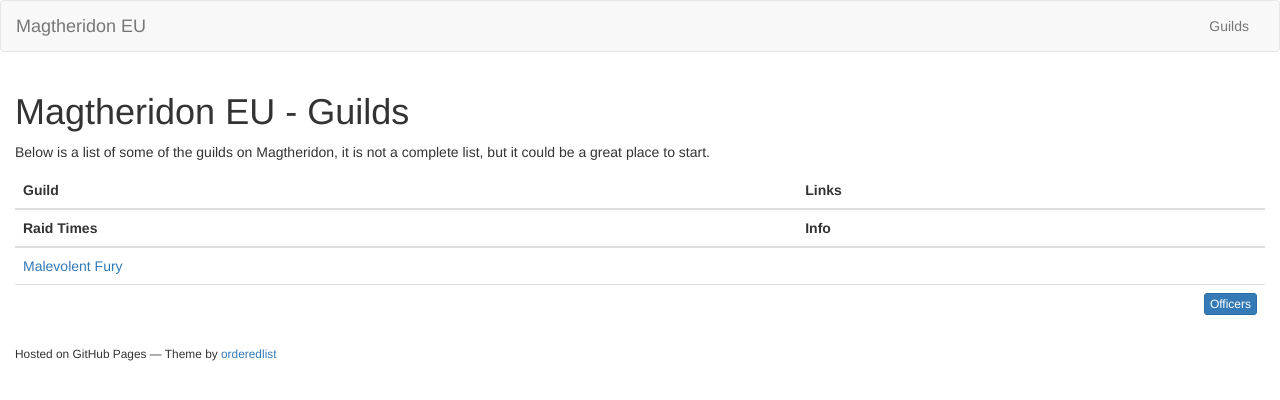
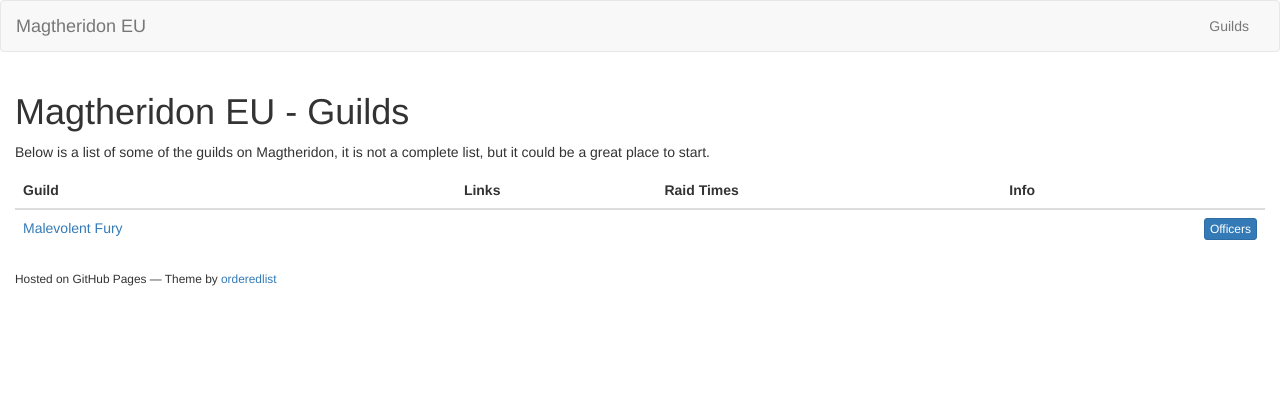
Before and after one commit to MagtheridonEU/magtheridoneu.github.io, a Jekyll site: the page built from guilds.md, in a window 1280 px wide. Shown: the top 400 px of the page. Built offline with Jekyll 4.4.1, drawn with Linux system fonts in a browser that asks for light colours; nearby versions of some CDN libraries; our own code applies the rules of GitHub Pages for plain Markdown files; a script that is not in the unit is left out.

Commit message:
Update guilds.md

```diff
--- a/guilds.md
+++ b/guilds.md
@@ -11,8 +11,6 @@
   <tr>
     <th>Guild</th>
     <th>Links</th>
-  </tr>
-  <tr>
     <th>Raid Times</th>
     <th>Info</th>
   </tr>
@@ -25,15 +23,13 @@
 
   <!-- More info buttons -->
   <td></td>
-</tr>
-<tr>
   <td></td>
   <td><a class="btn btn-xs btn-primary pull-right" role="button" data-toggle="collapse" href="#{{ guild.shortname }}officers" aria-expanded="false" aria-controls="{{ guild.shortname }}officers">Officers</a></td>
 </tr>
 <tr class="collapse" id="{{ guild.shortname }}officers">
   <td colspan="2">
     <div class="well">
-    Officers
+    <h2>Officers</h2>
     <ul>
     {% for officer in guild.officers %}
     <li>{{ officer }}</li>
```
